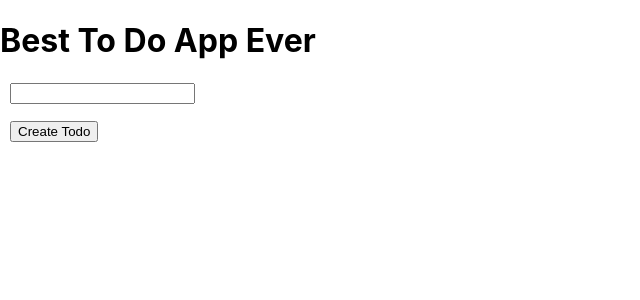
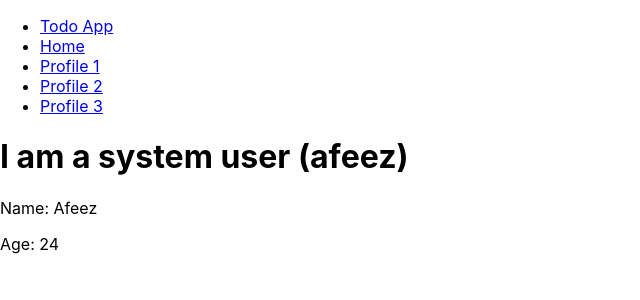
Before and after one commit to engrabdul/hiqtek, a React (Create React App) app: page /user/afeez in a window 1280 px wide. Shown: the top 300 px of the page, without its empty margins (0-640 px from the left). Built offline with nearby package versions, Linux system fonts and the light colour scheme.

Commit message:
Routing and http request

```diff
--- a/package.json
+++ b/package.json
@@ -8,7 +8,8 @@
     "@testing-library/user-event": "^13.5.0",
     "react": "^18.2.0",
     "react-dom": "^18.2.0",
-    "react-scripts": "5.0.1",
+    "react-router-dom": "^6.5.0",
+    "react-scripts": "^5.0.1",
     "web-vitals": "^2.1.4"
   },
   "scripts": {
--- /dev/null
+++ b/public/users.json
@@ -0,0 +1,16 @@
+{
+    "afeez": {
+        "name": "Afeez",
+        "age": 24
+    },
+
+    "tunde": {
+        "name": "Babatunde",
+        "age": 27
+    },
+
+    "bidemi": {
+        "name": "Abidemi",
+        "age": 20
+    }
+}
--- a/src/App.js
+++ b/src/App.js
@@ -1,17 +1,41 @@
 import logo from './logo.svg';
 //import './App.css';
+import { BrowserRouter as Router, Route, Link, Routes } from 'react-router-dom';
 import Header from './components/Header';
 import Custom from './components/Custom';
 import Todo from './components/Todo';
+import User from './components/User';
 
 function App() {
   return (
+    <Router>
     <div className="App">
-      <Header />
+        <nav>
+          <ul>
+            <li><Link to="/todo">Todo App</Link></li>
+            <li><Link to="/">Home</Link></li>
+            <li>
+              <Link to="/user/afeez">Profile 1</Link>
+            </li>
+            <li>
+              <Link to="/user/tunde">Profile 2</Link>
+            </li>
+            <li>
+              <Link to="/user/bidemi">Profile 3</Link>
+            </li>
+          </ul>
+        </nav>
+        <Routes>
 
-        <Todo />
-
+          <Route path="/todo" element={<Header />}></Route>
+          <Route path="/user/:username" element={<User />}></Route>
+          <Route path="/" element={
+            <h1>Welcome to HiQTek</h1>
+            }>
+          </Route>
+        </Routes>
     </div>
+    </Router>
   );
 }
 
--- a/src/components/Header.js
+++ b/src/components/Header.js
@@ -1,6 +1,4 @@
 import React from 'react'
-
-const amIabove18 = false
 
 export default function Header() {
   return (
--- /dev/null
+++ b/src/components/User.js
@@ -0,0 +1,23 @@
+import Reac, { useEffect, useState} from "react";
+import { useParams } from "react-router-dom";
+
+export default function User() {
+
+    const { username} = useParams()
+    const [userData, setUserData] = useState({})
+
+    useEffect(() => {
+        // fetch users data
+        fetch('/users.json').then(data => {
+            return data.json()
+        }).then(data => {
+            setUserData(data[username])
+        })
+    }, [username])
+
+    return <div>
+        <h1>I am a system user ({username}) </h1>
+    <p>Name: {userData?.name}</p>
+    <p>Age: {userData?.age}</p>
+    </div>
+}
--- a/src/index.js
+++ b/src/index.js
@@ -1,8 +1,9 @@
 import React from 'react';
 import ReactDOM from 'react-dom/client';
-import abc, { add, sub } from './calculator.js';
+// import abc, { add, sub } from './calculator.js';
 import './index.css';
 import App from './App';
+import { useParams } from 'react-router-dom';
 import reportWebVitals from './reportWebVitals';
 
 const root = ReactDOM.createRoot(document.getElementById('root'));
```
Also changed, not shown: 1 other file (tests, documents, lock files or other folders).
